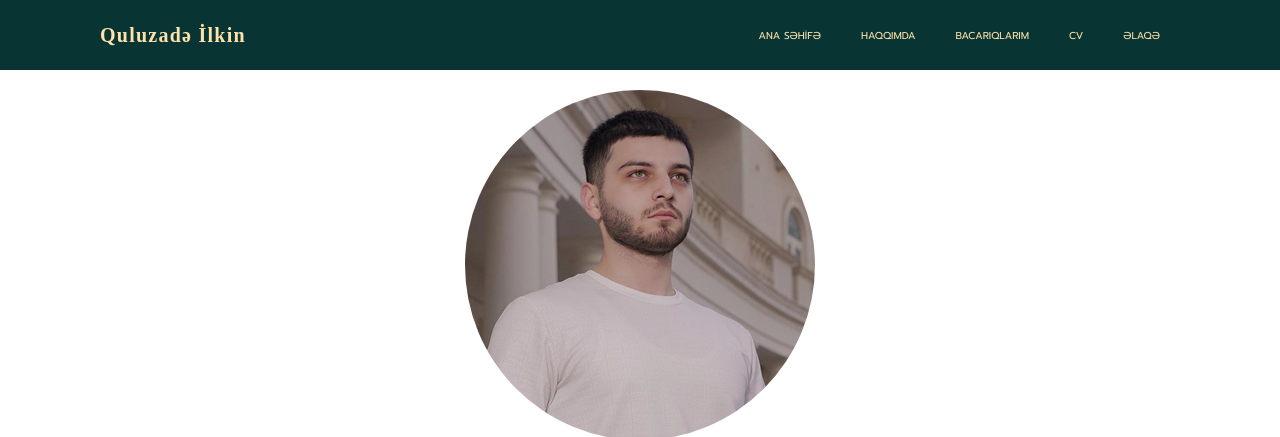
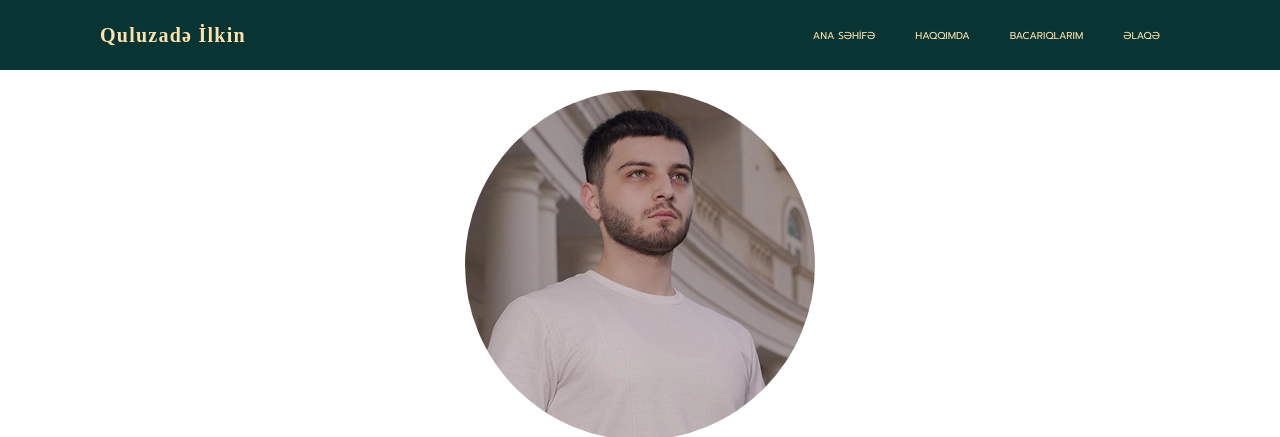
Before and after one commit to guluzvde/IlkinGuluzadaCV, a plain HTML site: page index.html in a window 1280 px wide. Shown: the top 437 px of the page. Drawn offline with Linux system fonts and the light colour scheme; a web font is replaced by a local one.

Commit message:
latest_version

```diff
--- a/index.html
+++ b/index.html
@@ -38,7 +38,6 @@
             <li><a href="#home">ANA SƏHİFƏ</a></li>
             <li><a href="#about">HAQQIMDA</a></li>
             <li><a href="#">BACARIQLARIM</a></li>
-            <li><a href="#">CV</a></li>
             <li><a href="#">ƏLAQƏ</a></li>
           </ul>
         </nav>
```
